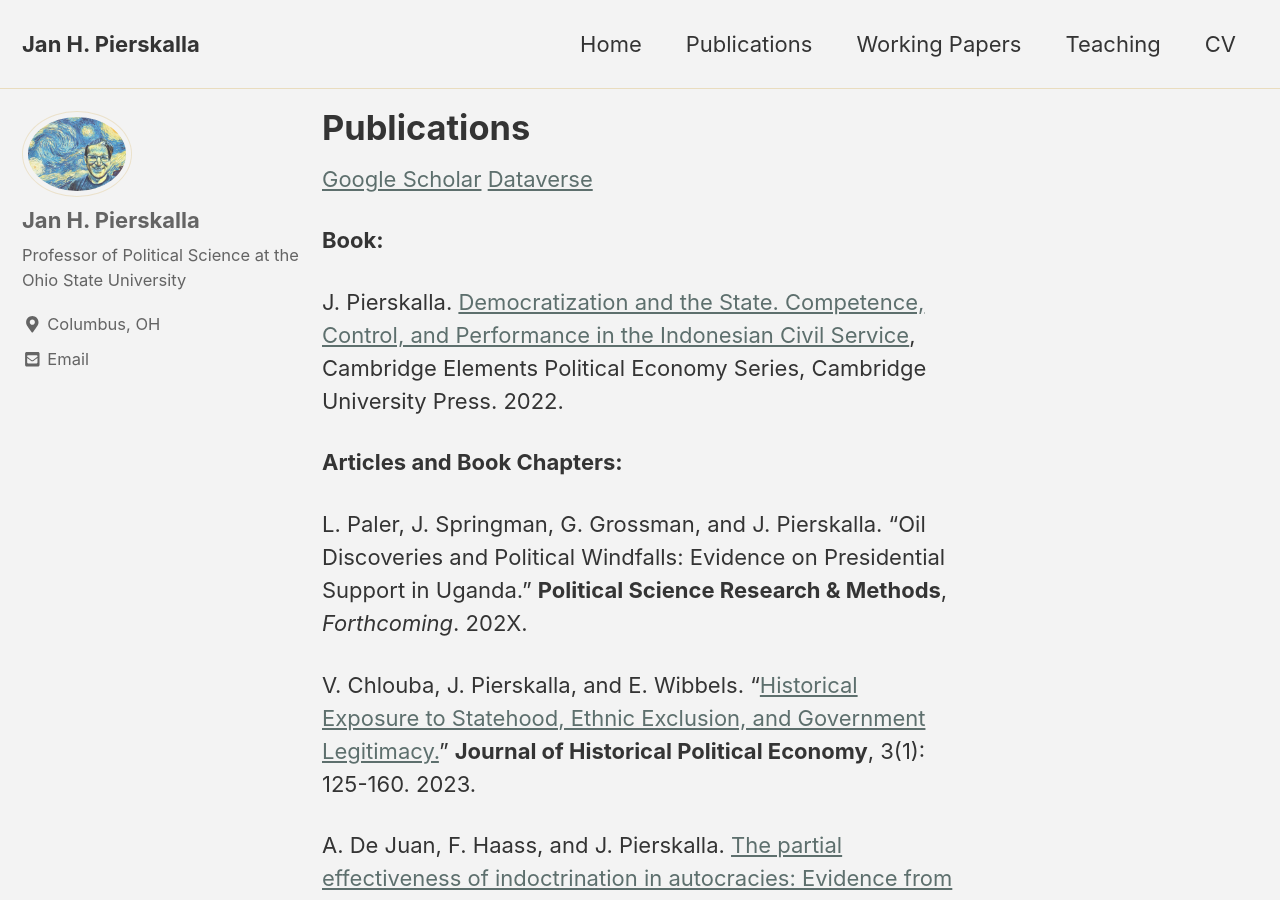
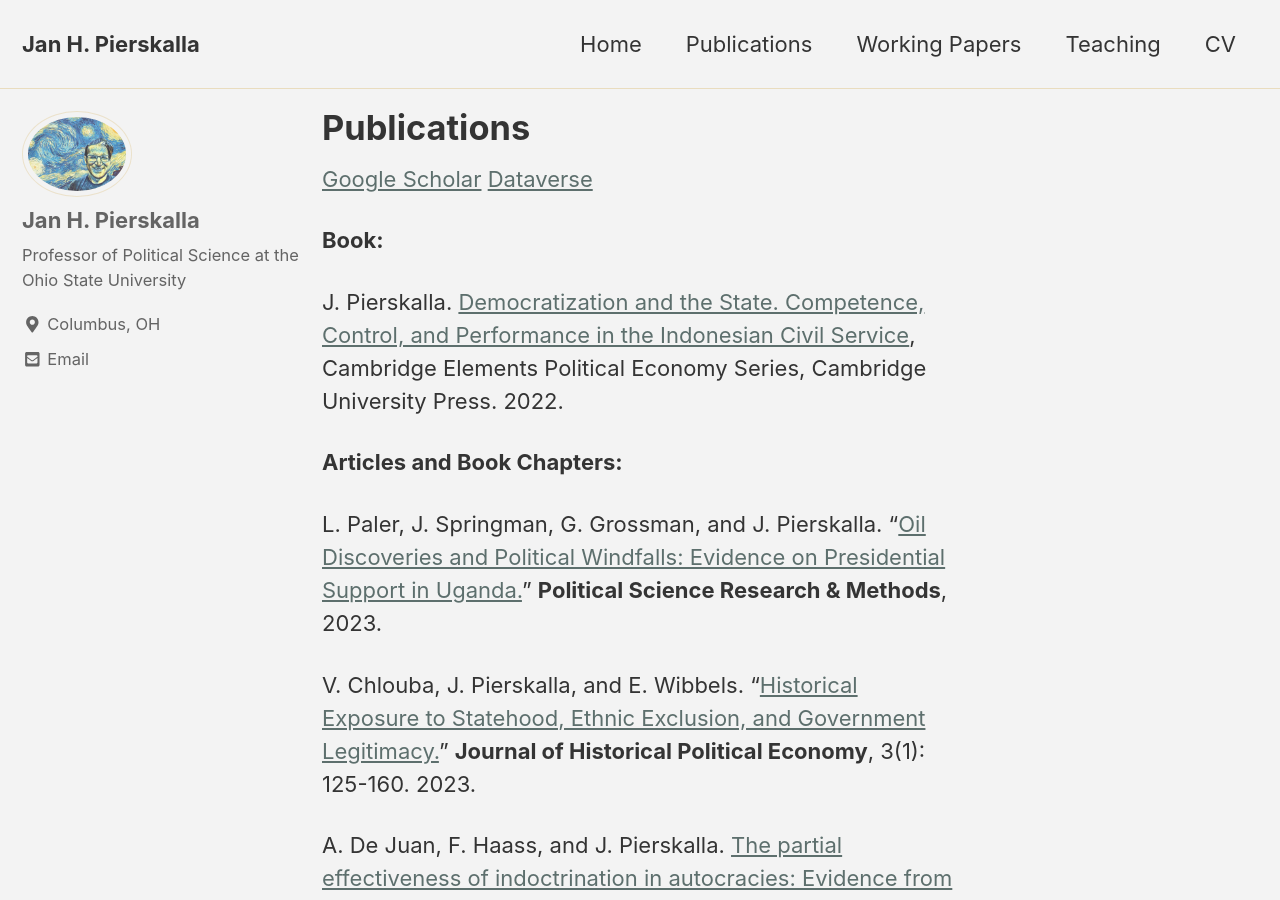
Before and after one commit to jpierskalla/jpierskalla.github.io, a Jekyll site: the page built from pages/publications.md, in a window 1280 px wide and 900 px high. Built offline with Jekyll 4.4.1, drawn with Linux system fonts in a browser that asks for light colours; nearby versions of some CDN libraries.

Commit message:
Update publications.md

```diff
--- a/pages/publications.md
+++ b/pages/publications.md
@@ -15,7 +15,7 @@ J. Pierskalla. [Democratization and the State. Competence, Control, and Performa
 
 __Articles and Book Chapters:__
 
-L. Paler, J. Springman, G. Grossman, and J. Pierskalla. "Oil Discoveries and Political Windfalls: Evidence on Presidential Support in Uganda." **Political Science Research & Methods**, *Forthcoming*. 202X.
+L. Paler, J. Springman, G. Grossman, and J. Pierskalla. "[Oil Discoveries and Political Windfalls: Evidence on Presidential Support in Uganda.](https://doi.org/10.1017/psrm.2023.14)" **Political Science Research & Methods**, 2023.
 
 V. Chlouba, J. Pierskalla, and E. Wibbels. "[Historical Exposure to Statehood, Ethnic Exclusion, and Government Legitimacy.](http://dx.doi.org/10.1561/115.00000048)" **Journal of Historical Political Economy**, 3(1): 125-160. 2023.
 
```
